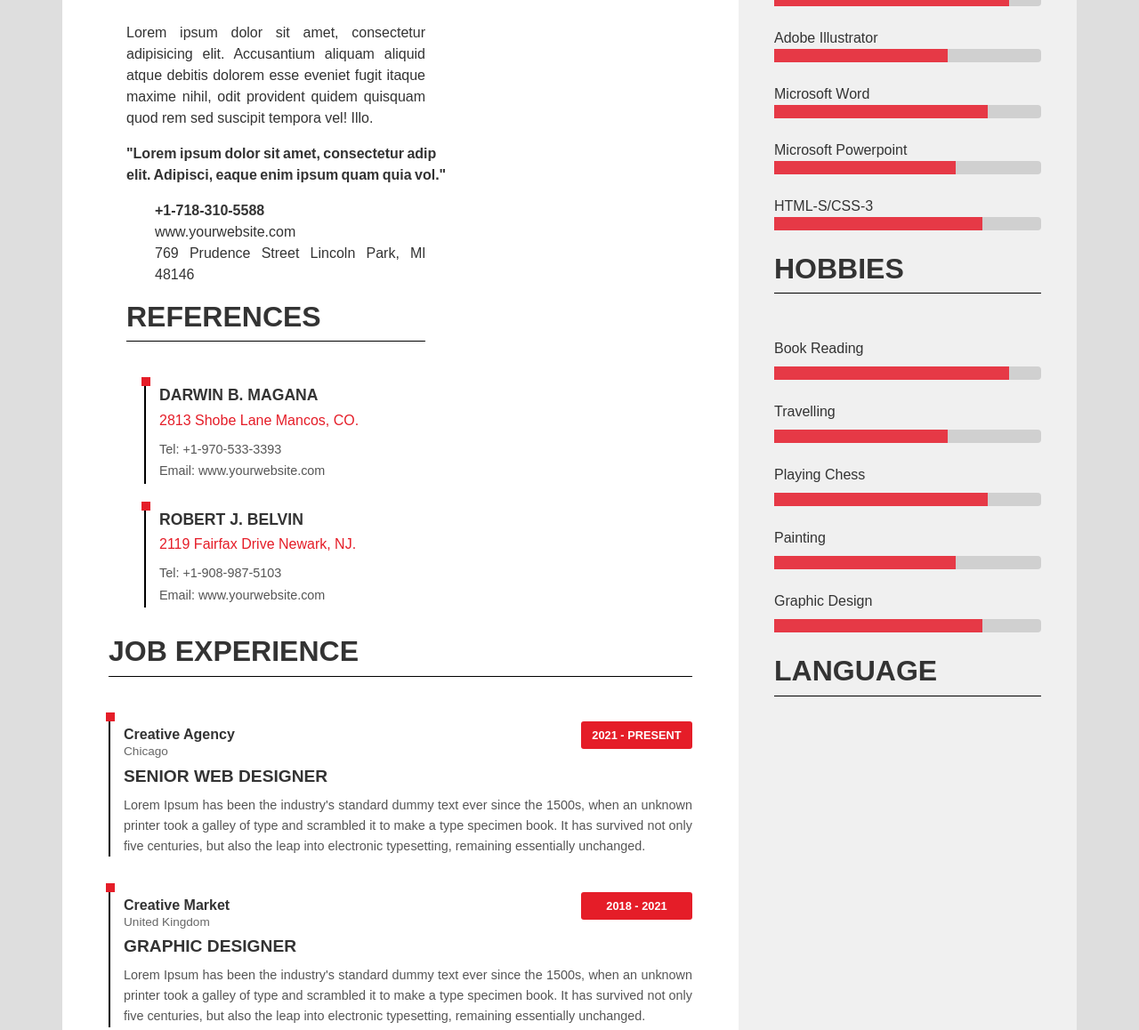
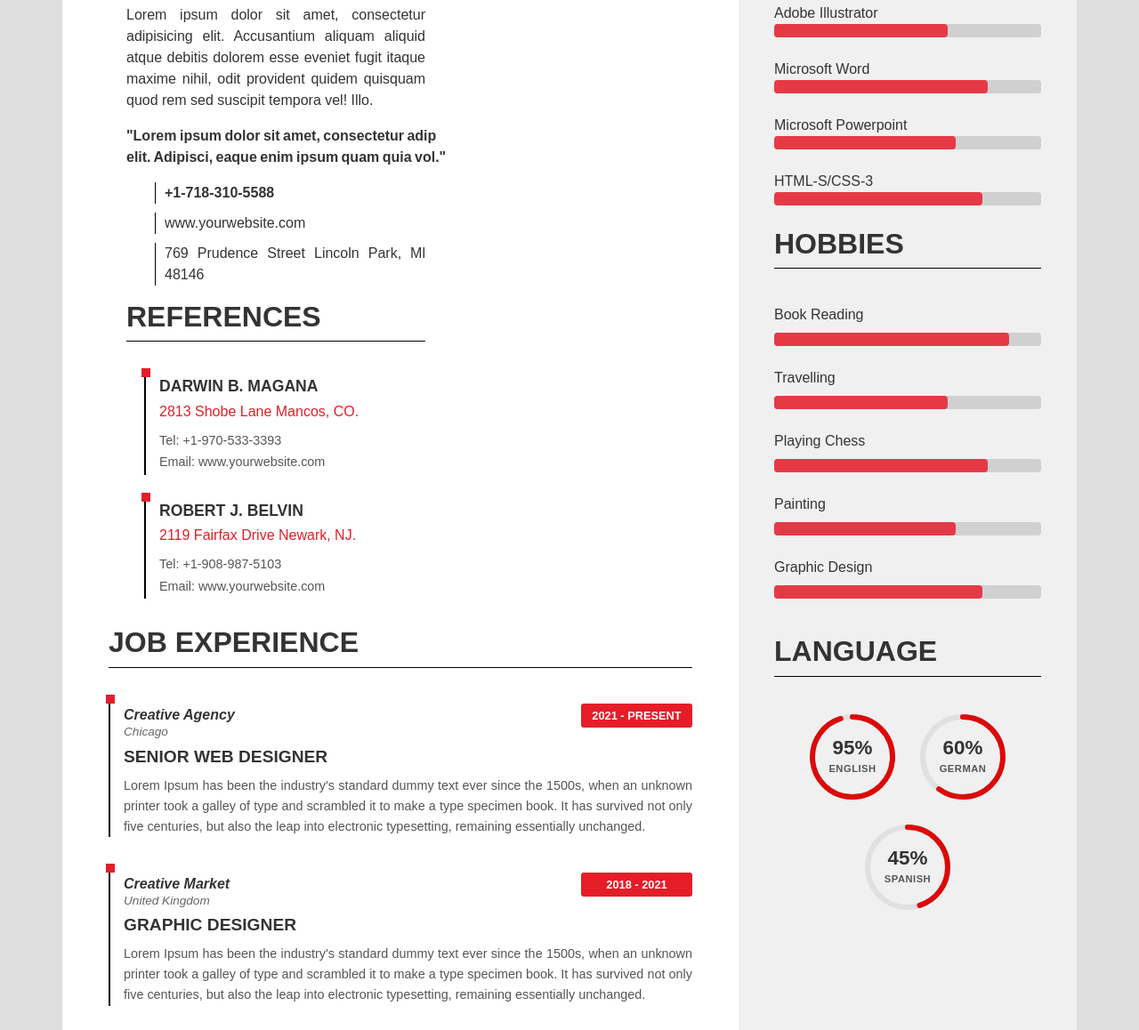
Before and after one commit to HECKONCHIK/pm_23-25, a website: page src/app/index.html in a window 1280 px wide. Shown: the part 923-2081 px from the top of the page at 89% size. Drawn offline with nearby package versions, Linux system fonts and the light colour scheme; files that its build step writes are made by us from their sources.

Commit message:
fully done with html

```diff
--- a/src/app/components/main/exp.html
+++ b/src/app/components/main/exp.html
@@ -7,7 +7,7 @@
       <span class="decorator"></span>
       <div class="content">
         <div class="header-line">
-          <div class="title-location">
+          <div class="title-location fst-italic">
             <h3 class="company">Creative Agency</h3>
             <p class="location">Chicago</p>
           </div>
@@ -24,7 +24,7 @@
       <span class="decorator"></span>
       <div class="content">
         <div class="header-line">
-          <div class="title-location">
+          <div class="title-location fst-italic">
             <h3 class="company">Creative Market</h3>
             <p class="location">United Kingdom</p>
           </div>
@@ -41,7 +41,7 @@
       <span class="decorator"></span>
       <div class="content">
         <div class="header-line">
-          <div class="title-location">
+          <div class="title-location fst-italic">
             <h3 class="company">Marketing Agency</h3>
             <p class="location">United Kingdom</p>
           </div>
@@ -58,7 +58,7 @@
       <span class="decorator"></span>
       <div class="content">
         <div class="header-line">
-          <div class="title-location">
+          <div class="title-location fst-italic">
             <h3 class="company">Creative Market</h3>
             <p class="location">Chicago</p>
           </div>
--- a/src/app/components/main/me.html
+++ b/src/app/components/main/me.html
@@ -25,10 +25,10 @@
       <p class="text"><b>"Lorem ipsum dolor sit amet, consectetur adip
         <br> elit. Adipisci, eaque enim ipsum quam quia vol."</b></p>
 
-      <ul>
-        <li><b>+1-718-310-5588</b></li>
-        <li><a href="">www.yourwebsite.com</a> </li>
-        <li>769 Prudence Street Lincoln Park, Ml 48146</li>
+      <ul class="info-list">
+        <li class="info-item"><b>+1-718-310-5588</b></li>
+        <li class="info-item"><a href="">www.yourwebsite.com</a> </li>
+        <li class="info-item"><p>769 Prudence Street Lincoln Park, Ml 48146</p></li>
       </ul>
     </div>
     <div class="refer">
--- a/src/app/components/sidebar/edu.html
+++ b/src/app/components/sidebar/edu.html
@@ -5,7 +5,7 @@
     <li class="education-item">
       <span class="decorator"></span>
       <div>
-        <p class="university">Stanford University</p>
+        <p class="university fst-italic">Stanford University</p>
         <h3 class="degree"><b>Master Degree</b></h3>
         <span class="date">2011 - 2013</span>
         <p class="description">Lorem ipsum dolor sit amet, consectetur adipisicing elit. Et explicabo illo officiis ratione suscipit. Eius eveniet fugiat magnam maxime necessitatibus odit quidem sit velit veniam.</p>
@@ -14,7 +14,7 @@
     <li class="education-item">
       <span class="decorator"></span>
       <div>
-        <p class="university">Chicago University</p>
+        <p class="university fst-italic">Chicago University</p>
         <h3 class="degree"><b>Bachelor Degree </b></h3>
         <span class="date">2007 - 2010</span>
         <p class="description">Lorem ipsum dolor sit amet, consectetur adipisicing elit. Atque dicta eligendi esse laboriosam neque tempore, temporibus. Cupiditate eius incidunt ipsum minus sapiente sequi velit voluptate?</p>
--- a/src/app/components/sidebar/lang.html
+++ b/src/app/components/sidebar/lang.html
@@ -1,4 +1,39 @@
-<div>
-  <h2><b>LANGUAGE</b></h2>
-  <div class="underline"></div>
+<h2 class="lang"><b>LANGUAGE</b></h2>
+<div class="underline"></div>
+
+<div class="stats-container">
+
+  <div class="circular-progress" style="--percent: 95;">
+    <svg viewBox="0 0 100 100">
+      <circle class="bg-ring" cx="50" cy="50" r="45" />
+      <circle class="progress-ring" cx="50" cy="50" r="45" />
+    </svg>
+    <div class="content">
+      <div class="percentage">95%</div>
+      <div class="label">ENGLISH</div>
+    </div>
+  </div>
+
+  <div class="circular-progress" style="--percent: 60;">
+    <svg viewBox="0 0 100 100">
+      <circle class="bg-ring" cx="50" cy="50" r="45" />
+      <circle class="progress-ring" cx="50" cy="50" r="45" />
+    </svg>
+    <div class="content">
+      <div class="percentage">60%</div>
+      <div class="label">GERMAN</div>
+    </div>
+  </div>
+
+  <div class="circular-progress" style="--percent: 45;">
+    <svg viewBox="0 0 100 100">
+      <circle class="bg-ring" cx="50" cy="50" r="45" />
+      <circle class="progress-ring" cx="50" cy="50" r="45" />
+    </svg>
+    <div class="content">
+      <div class="percentage">45%</div>
+      <div class="label">SPANISH</div>
+    </div>
+  </div>
+
 </div>
--- a/src/app/scss/main/exp.scss
+++ b/src/app/scss/main/exp.scss
@@ -63,7 +63,7 @@
   color: white;
 
   width: 125px;
-  padding: 6px 0 6px 0;
+  padding: 4px 0 4px 0;
 
   font-size: 0.8em;
 
--- a/src/app/scss/main/me.scss
+++ b/src/app/scss/main/me.scss
@@ -43,6 +43,7 @@
 .work-title {
   font-family: 'Arial', sans-serif;
   font-size: 16px;
+  font-weight: 300;
   color: #dc0a0a;
   text-transform: uppercase;
   letter-spacing: 0.15em;
@@ -56,7 +57,7 @@
   height: 1.5px;
   background-color: black;
   margin-top: 5px;
-  margin-bottom: 50px;
+  margin-bottom: 40px;
 }
 
 //ABOUT ME
@@ -78,9 +79,8 @@
   font-family: Arial, sans-serif;
   max-width: 400px;
   margin: 20px;
-  /* !!! ВАЖЛИВО !!! Видаляємо стандартні маркери списку */
   list-style: none;
-  padding-left: 0; /* Прибираємо стандартний відступ зліва */
+  padding-left: 0;
 }
 
 /* Стилі для кожного контакту (залишається як було) */
@@ -100,19 +100,27 @@
     content: '';
     position: absolute;
     padding: 2px;
-    top: -10px; /* Трохи вище початку тексту */
-    left: -5.5px; /* Зміщення, щоб квадратик був по центру лінії */
+    top: -10px;
+    left: -5.5px;
     width: 10px;
     height: 10px;
     background-color: #e51d28;
   }
 }
 
-/* Стилі для інформаційного блоку */
 .info {
   flex-grow: 1;
 }
 
+.info-item {
+  border-left: 1.5px solid black;
+
+  padding-left: 10px;
+
+  &:not(:last-child) {
+    margin-bottom: 10px;
+  }
+}
 /* Стилі для імені */
 .name {
   font-size: 1.1em;
--- a/src/app/scss/sidebar/lang.scss
+++ b/src/app/scss/sidebar/lang.scss
@@ -0,0 +1,78 @@
+$ring-bg-color: #e0e0e0;
+$ring-color: #db0a0a;
+$text-color-primary: #333;
+$text-color-secondary: #555;
+
+$circle-size: 100px;
+
+.lang {
+  margin-top: 40px;
+}
+
+.stats-container {
+  display: flex;
+  gap: 1.5rem;
+  flex-wrap: wrap;
+  justify-content: center;
+}
+
+.circular-progress {
+  position: relative;
+  width: $circle-size;
+  height: $circle-size;
+
+  svg {
+    width: 100%;
+    height: 100%;
+    transform: rotate(-90deg);
+    overflow: visible;
+
+    circle {
+      fill: none;
+      stroke-width: 6;
+
+      stroke-dasharray: 283;
+      stroke-dashoffset: 283;
+    }
+
+    .bg-ring {
+      stroke: $ring-bg-color;
+      stroke-dashoffset: 0;
+    }
+
+    .progress-ring {
+      stroke: $ring-color;
+      stroke-dashoffset: calc(283 - (283 * var(--percent) / 100));
+      transition: stroke-dashoffset 1s ease-in-out;
+
+      stroke-linecap: round;
+    }
+  }
+
+  .content {
+    position: absolute;
+    top: 50%;
+    left: 50%;
+    transform: translate(-50%, -50%);
+    text-align: center;
+    display: flex;
+    flex-direction: column;
+    align-items: center;
+
+    .percentage {
+      font-size: 1.4rem;
+      font-weight: 800;
+      color: $text-color-primary;
+      line-height: 1.1;
+    }
+
+    .label {
+      font-size: 0.7rem;
+      font-weight: 600;
+      text-transform: uppercase;
+      color: $text-color-secondary;
+      margin-top: 2px;
+      letter-spacing: 0.5px;
+    }
+  }
+}
--- a/src/app/scss/sidebar/skills.scss
+++ b/src/app/scss/sidebar/skills.scss
@@ -5,4 +5,5 @@
 
 .progress-skill-bar {
   background-color: #e63946;
+  border-radius: inherit;
 }
--- a/src/app/scss/style.scss
+++ b/src/app/scss/style.scss
@@ -3,6 +3,7 @@
 @use './sidebar/edu.scss';
 @use './sidebar/skills.scss';
 @use './sidebar/hobbies.scss';
+@use './sidebar/lang.scss';
 
 $primary: #333333;
 
```
Also changed, not shown: dist/css/style.min.css, dist/index.html.
